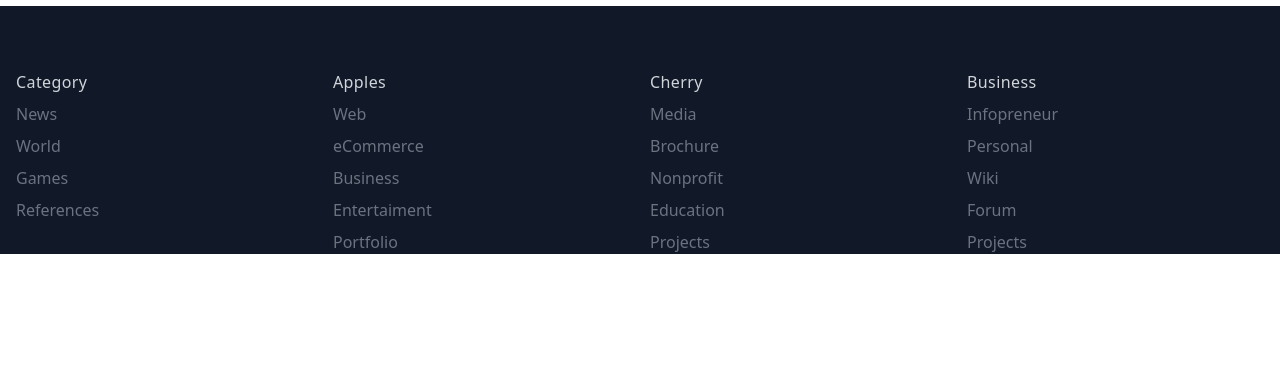
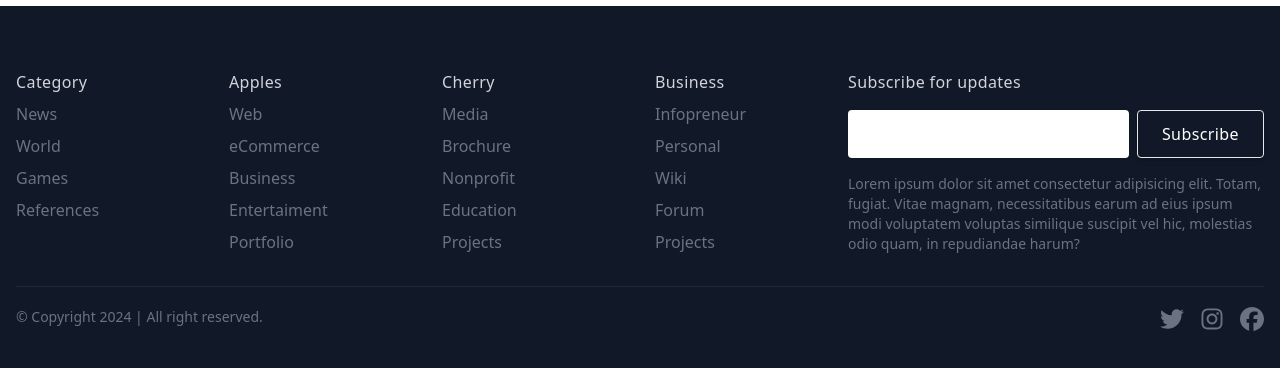
Before and after one commit to A-mitaf/blogApp, a React (Vite) app in the folder react-blog-website/: page / in a window 1280 px wide. Shown: the part 754-1122 px from the top of the page. Before the commit the page ends 1008 px from the top, so only its background shows below. Built offline with nearby package versions, Linux system fonts and the light colour scheme; no server answers.

Commit message:
Complete Footer Fonctionality

```diff
--- a/react-blog-website/src/conponents/Footer.jsx
+++ b/react-blog-website/src/conponents/Footer.jsx
@@ -1,10 +1,11 @@
 import React from 'react'
+import {FaFacebook, FaInstagram, FaTwitter} from "react-icons/fa6"
 
 const Footer = () => {
   return (
     <div className='bg-gray-900'>
       <div className='px-4 pt-16 mx-auto sm:max-w-xl md:max-w-full lg:max-w-screen-xl md:px-24 lg:px-4'>
-        <div>
+        <div className='grid mb-8 lg:grid-cols-6'>
             <div className='grid grid-cols-2 gap-5 lg:col-span-4 md:grid-cols-4'>
                 <div>
                     <p className='font-medium tracking-wide text-gray-300'>Category</p>
@@ -87,7 +88,29 @@
                     </ul>
                 </div>
             </div>
+
+            <div className='md:max-w-md lg:col-span-2 lg:mt-0 mt-5'>
+                    <p className='font-medium tracking-wide text-gray-300'>Subscribe for updates</p>
+                    <form className='mt-4 flex flex-col md:flex-row '>
+                        <input type='email' name='email' id='email' className='flex-grow w-full h-12 px-4 mb-3 transition duration-200 bg-white border-gray-300 rounded shadow-sm aspect-auto md:mr-2 md:mb-0 focus:border-purple-400 focus:outline-none' />
+                        <button type='submit' className='inline-flex items-center justify-center h-12 px-6 font-medium tracking-wide text-white transition duration-200 rounded shadow-md hover:bg-orange-500 focus:outline-none border'>
+                            Subscribe
+                        </button>
+                    </form>
+                    <p className='mt-4 text-sm text-gray-500'>
+                        Lorem ipsum dolor sit amet consectetur adipisicing elit. Totam, fugiat. Vitae magnam, necessitatibus earum ad eius ipsum modi voluptatem voluptas similique suscipit vel hic, molestias odio quam, in repudiandae harum?
+                    </p>
+                </div>
         </div>
+        <div className='flex flex-col justify-between pt-5 pb-10 border-t border-gray-800 sm:flex-row'>
+            <p className='text-sm text-gray-500'>© Copyright 2024 | All right reserved.</p>
+            <div className='flex items-center mt-4 space-x-4 sm:mt-0'>
+                <a href='' className='text-gray-500 transition-all duration-300 hover:text-orange-500'><FaTwitter className='h-6 w-6' /></a>
+                <a href='' className='text-gray-500 transition-all duration-300 hover:text-orange-500'><FaInstagram className='h-6 w-6' /></a>
+                <a href='' className='text-gray-500 transition-all duration-300 hover:text-orange-500'><FaFacebook className='h-6 w-6' /></a>
+            </div>
+        </div>
+
       </div>
     </div>
   )
```
